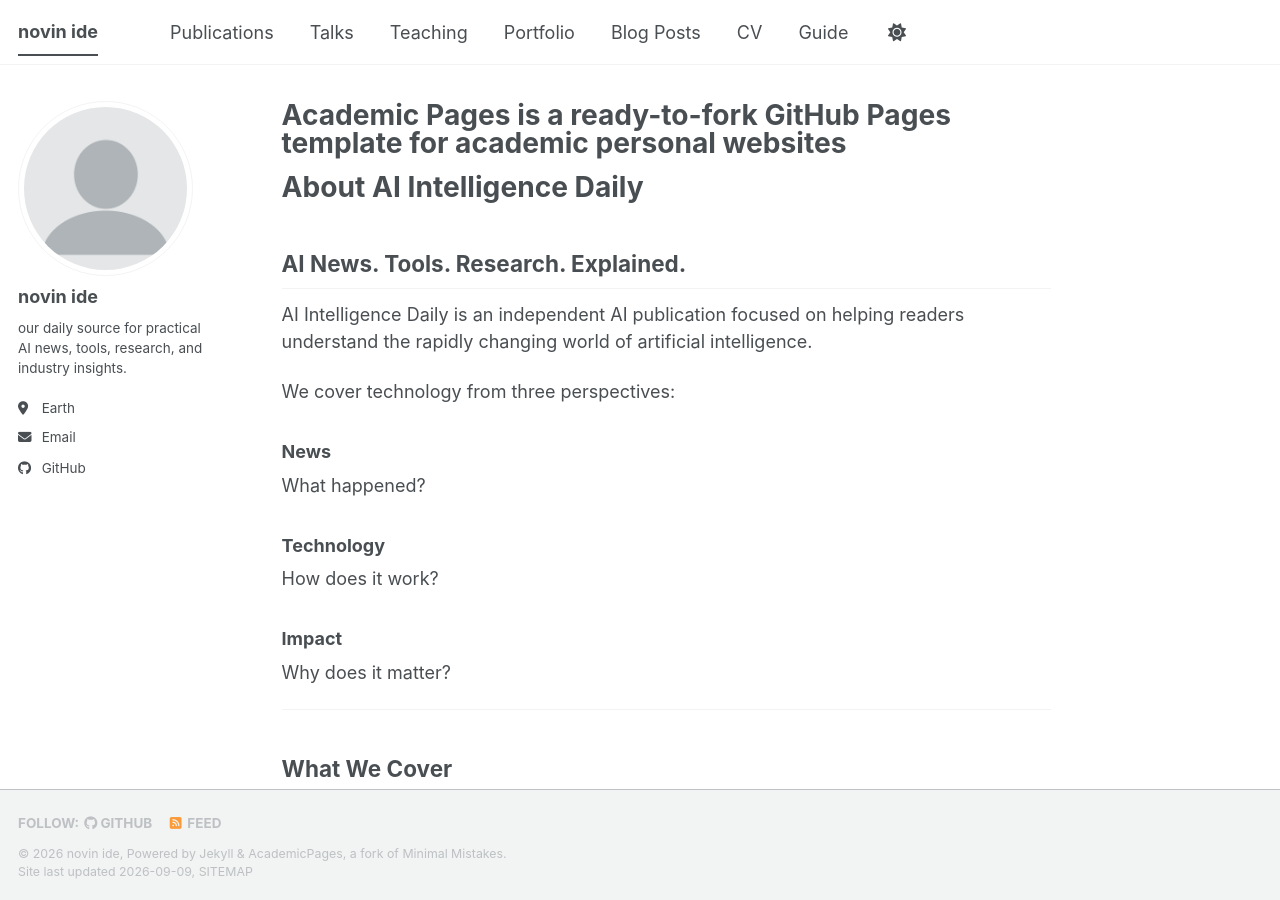
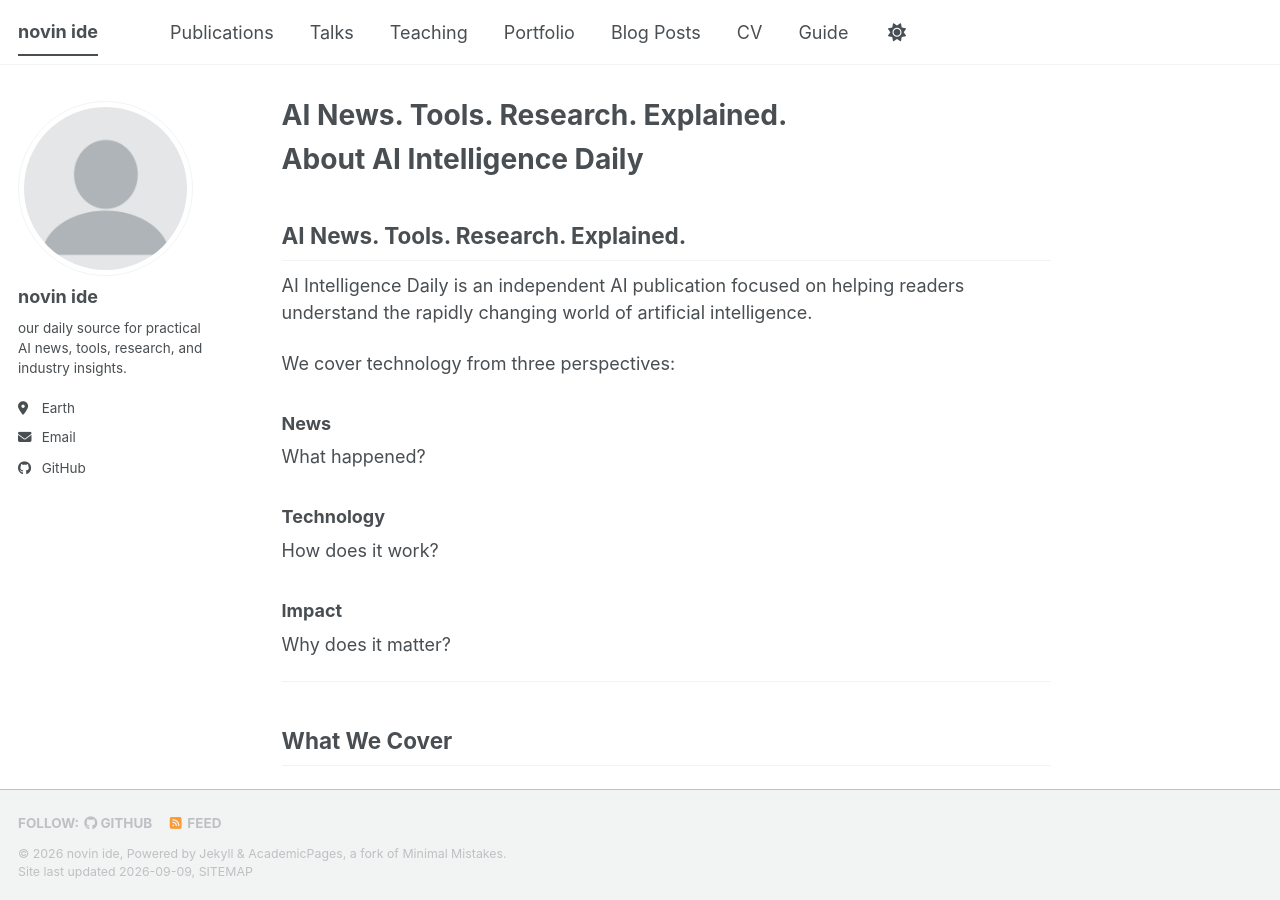
Before and after one commit to novinide/novinide.github.io, a Jekyll site: the page built from _pages/about.md, in a window 1280 px wide and 900 px high. Built offline with Jekyll 4.4.1, drawn with Linux system fonts in a browser that asks for light colours; a style sheet for code colours, icons or effects is not loaded.

Commit message:
Update about.md

```diff
--- a/_pages/about.md
+++ b/_pages/about.md
@@ -1,6 +1,6 @@
 ---
 permalink: /
-title: "Academic Pages is a ready-to-fork GitHub Pages template for academic personal websites"
+title: "AI News. Tools. Research. Explained."
 author_profile: true
 redirect_from:
   - /about/
```
